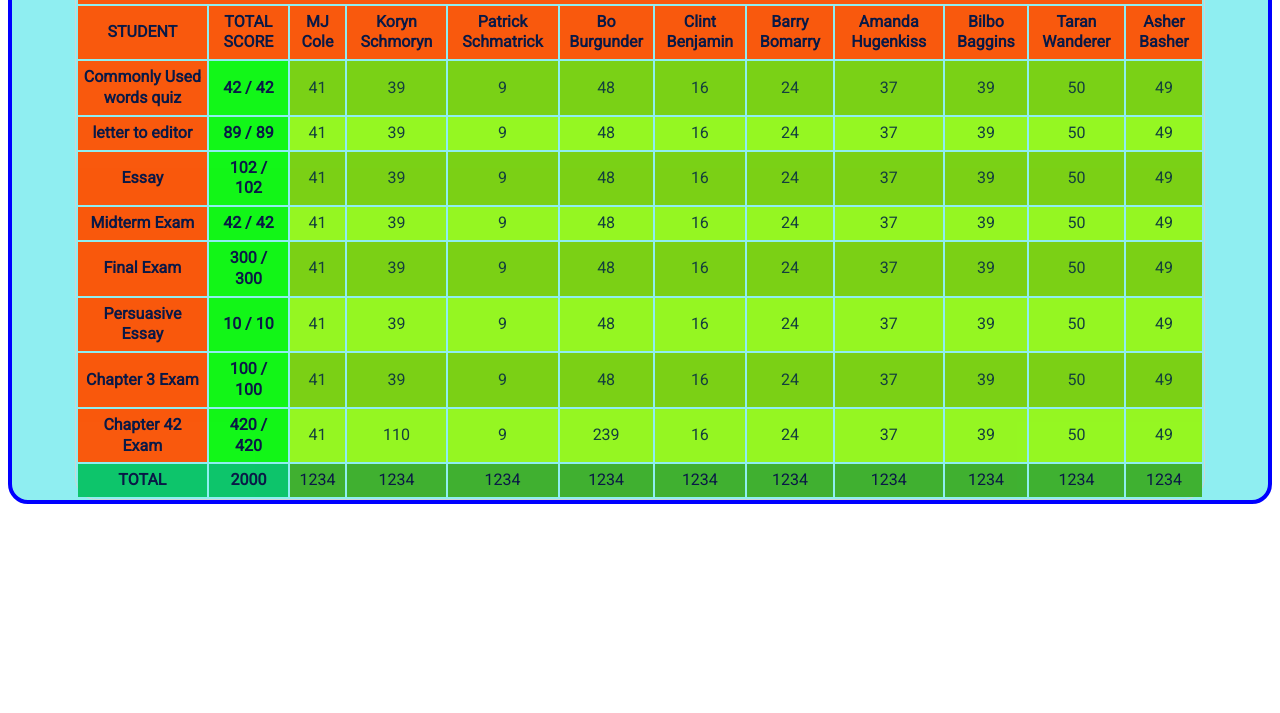
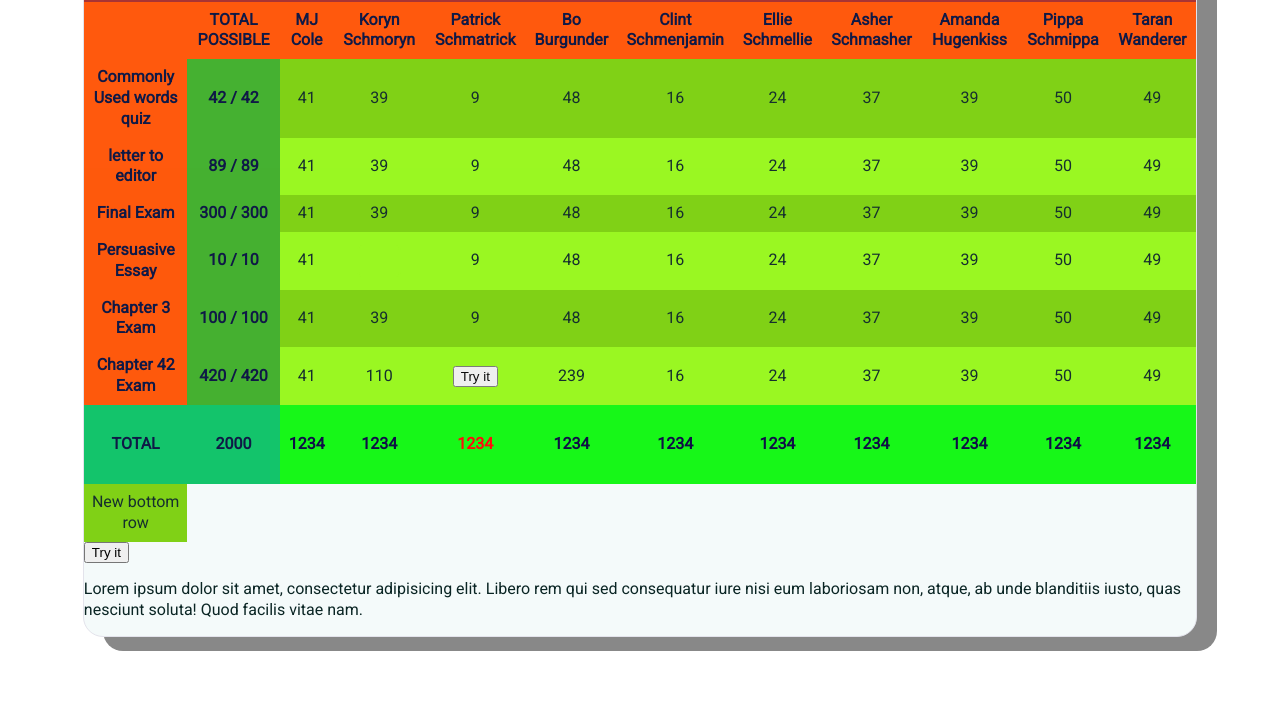
Before and after one commit to PDTayl888/grades, a website: page index.html in a window 1280 px wide. Shown: the part 87-800 px from the top of the page. Drawn offline with Linux system fonts and the light colour scheme; a web font is replaced by a local one.

Commit message:
getting a better idea of how i want table to behave.

```diff
--- a/dev_index.js
+++ b/dev_index.js
@@ -1,8 +1,85 @@
 
-console.log('poop on poop on poop');
 
-var coll = document.getElementsByClassName("collapsible");
-var i;
+
+function myFunction() {
+  console.log('outerFunction');
+  const row = document.getElementById("poop");
+  console.log(row);
+  const x = row.insertCell(1);
+  x.innerHTML = "NEW SHIT";
+  console.log(x.innerHTML);
+
+  myOtherFunction();
+}
+function myOtherFunction() {
+  console.log('innerFunction');
+  const otherRow = document.getElementById("death");
+  console.log(otherRow);
+  const y = otherRow.insertCell(1);
+  y.innerHTML = "OTHER NEW SHIT";
+}
+
+var test = document.querySelector('.shite');
+console.log(test);
+test.setAttribute("class", "student1");
+
+function changeColor(newColor) {
+  const otherRow = document.getElementById("death");
+  console.log(otherRow);
+  console.log("shart shart");
+  var elem = document.getElementById("fuct");
+  elem.style.color = newColor;
+}
+
+changeColor('red');
+
+function addClassToSchedule() {
+  console.log('function is working!!!');
+  const tableName = document.getElementById('table_id');
+  console.log(tableName);
+  const row = tableName.insertRow(-1);
+
+  console.log('pooooooopppppp');
+}
+
+const sayHi = function() {
+  console.log("Hey there!");
+}
+
+sayHi();
+
+addClassToSchedule(8);
+
+function addRow(tableID) {
+  // Get a reference to the table
+  let tableRef = document.getElementById(tableID);
+
+  // Insert a row at the end of the table
+  let newRow = tableRef.insertRow(-1);
+
+  // Insert a cell in the row at index 0
+  let newCell = newRow.insertCell(0);
+
+  // Append a text node to the cell
+  let newText = document.createTextNode('New bottom row');
+  newCell.appendChild(newText);
+}
+
+// Call addRow() with the table's ID
+addRow('table_id');
+
+/*
+function myFunction() {
+  //var row_poop = document.getElementById("poop");
+  var rowFart = document.getElementById("fart");
+  //var y = row_poop.insertCell(2);
+  var x = rowFart.insertCell(2);
+  x.innerHTML = "HELLO WORLD";
+  //y.innerHTML = "New cell";
+}
+*/
+
+
 
 
 /*
--- a/index.html
+++ b/index.html
@@ -5,34 +5,35 @@
     <meta name="viewport" content="width=device-width, initial-scale=1.0">
     <meta http-equiv="X-UA-Compatible" content="ie=edge">
     <title>Grades</title>
-    <script src="dev_index.js"></script>
     <link rel="stylesheet" type="text/css" href="style.css">
 </head>
 <body>
 
-    <div class="container">
-        <table align="center">
-            <tr>
-                <td colspan="12" align="center"><h1>Google</h1></td>
+    <div style="margin: auto" class="table_container">
+        <table align="center" id="table_id">
+            <thead>
+            <tr id="fart">
+                <td colspan="12" align="center" style="background-color:brown"><h1>Communications 101</h1></td>
             </tr>
+        </thead>
             <colgroup>
                 <col style="background-color: rgb(255, 81, 0)">
                 <col style="background-color: rgb(12, 247, 12)">
                 <col span="11" style="background-color: rgb(150, 247, 23)">
             </colgroup>
             <tr style="background-color: rgb(255, 81, 0)">
-                <th>STUDENT</th>
-                <th>TOTAL SCORE</th>
+                <th></th>
+                <th>TOTAL POSSIBLE</th>
                 <th>MJ Cole</th>
                 <th>Koryn Schmoryn</th>
                 <th>Patrick Schmatrick</th>
                 <th>Bo Burgunder</th>
-                <th>Clint Benjamin</th>
-                <th>Barry Bomarry</th>
+                <th>Clint Schmenjamin</th>
+                <th>Ellie Schmellie</th>
+                <th>Asher Schmasher</th>
                 <th>Amanda Hugenkiss</th>
-                <th>Bilbo Baggins</th>
+                <th>Pippa Schmippa</th>
                 <th>Taran Wanderer</th>
-                <th>Asher Basher</th>
             </tr>
             <tr>
                 <th class="headerCorrect">Commonly Used words quiz</th>
@@ -62,6 +63,7 @@
                 <td>50</td>
                 <td>49</td>
             </tr>
+            <!--
             <tr>
                 <th class="headerCorrect">Essay</th>
                 <th class="scoreHeaderCorrect">102 / 102</th>
@@ -75,6 +77,7 @@
                 <td>39</td>
                 <td>50</td>
                 <td>49</td>
+            </tr>
             <tr>
                 <th class="headerCorrect">Midterm Exam</th>
                 <th class="scoreHeaderCorrect">42 / 42</th>
@@ -88,6 +91,7 @@
                 <td>39</td>
                 <td>50</td>
                 <td>49</td>
+            </tr>-->
             <tr>
                 <th class="headerCorrect">Final Exam</th>
                 <th class="scoreHeaderCorrect">300 / 300</th>
@@ -101,11 +105,12 @@
                 <td>39</td>
                 <td>50</td>
                 <td>49</td>
-            <tr>
+            </tr>
+            <tr id="poop">
                 <th class="headerCorrect">Persuasive Essay</th>
                 <th class="scoreHeaderCorrect">10 / 10</th>
                 <td>41</td>
-                <td>39</td>
+                <td><input type="text"></input></td>
                 <td>9</td>
                 <td>48</td>
                 <td>16</td>
@@ -114,6 +119,7 @@
                 <td>39</td>
                 <td>50</td>
                 <td>49</td>
+            </tr>
             <tr>
                 <th class="headerCorrect">Chapter 3 Exam</th>
                 <th class="scoreHeaderCorrect">100 / 100</th>
@@ -128,12 +134,12 @@
                 <td>50</td>
                 <td>49</td>
             </tr>
-            <tr>
+            <tr id="death">
                 <th class="headerCorrect">Chapter 42 Exam</th>
                 <th class="scoreHeaderCorrect">420 / 420</th>
                 <td>41</td>
                 <td>110</td>
-                <td>9</td>
+                <td><button onclick="myFunction()">Try it</button></td>
                 <td>239</td>
                 <td>16</td>
                 <td>24</td>
@@ -145,20 +151,30 @@
             <tr>
                 <th class="total">TOTAL</th>
                 <th class="total">2000</th>
-                <td class="studentTotal">1234</td>
-                <td class="studentTotal">1234</td>
-                <td class="studentTotal">1234</td>
-                <td class="studentTotal">1234</td>
-                <td class="studentTotal">1234</td>
-                <td class="studentTotal">1234</td>
-                <td class="studentTotal">1234</td>
-                <td class="studentTotal">1234</td>
-                <td class="studentTotal">1234</td>
-                <td class="studentTotal">1234</td>
+                <td class="studentTotal"><h4>1234</h4></td>
+                <td class="studentTotal"><h4>1234</h4></td>
+                <td class="studentTotal" id="fuct"><h4>1234</h4></td>
+                <td class="studentTotal"><h4>1234</h4></td>
+                <td class="studentTotal"><h4>1234</h4></td>
+                <td class="studentTotal"><h4>1234</h4></td>
+                <td class="studentTotal"><h4>1234</h4></td>
+                <td class="studentTotal"><h4>1234</h4></td>
+                <td class="studentTotal"><h4>1234</h4></td>
+                <td class="studentTotal"><h4>1234</h4></td>
             </tr>
         </table>
+        <button onclick="myFunction()">Try it</button>
+
+    <div>
+        <p class="shite"> Lorem ipsum dolor sit amet, consectetur adipisicing elit. Libero rem qui sed consequatur iure nisi eum laboriosam non, atque, ab unde blanditiis iusto, quas nesciunt soluta! Quod facilis vitae nam.
+
+        </p>
+    </div>
+
     </div>
     </div>
+    <script src="dev_index.js"></script>
+
 </body>
 </html>
 
--- a/style.css
+++ b/style.css
@@ -4,20 +4,35 @@
 @import url('https://fonts.googleapis.com/css?family=Roboto');
 /* MAKE ALL SECTIONS COLLAPSIBLE IN FINISHED PRODUCT\! */
 
+
 body {
     font-family: Roboto;
     font-size: 1em;
     line-height: 1.3em;
-    color: rgb(14, 54, 52)
+    color: rgb(10, 37, 36);
 }
 
-.container {
-    border: 4px solid blue;
+input   {
+  padding:5px;
+  border:2px solid  rgb(150, 247, 23) ;
+  -webkit-border-radius: 5px;
+  border-radius: 5px;
+  background-color:  rgb(150, 247, 23);
+  color: rgb(10, 37, 36);
+  font-size: 16px;
+  text-align: center;
+  width: 30px;
+}
+
+.table_container {
+    width: 88%;
+    border: 1px solid rgb(227, 227, 235);
     border-radius: 20px;
-    background-color: rgb(143, 238, 241);
+    background-color: rgb(244, 250, 250);
     /*background-color: rgb(241, 23, 23);*/
     overflow-x: auto;
     overflow-y: auto;
+    box-shadow: 20px 14px #888888;
 }
 
 .studentsSection {
@@ -33,11 +48,14 @@ body {
 }
 
 table {
-    border: 1px solid lightgray;
-    border-radius: 22px;
+
     opacity: 0.95;
-    /* border-collapse: collapse; */
-    width: 90%;
+    width: 100%;
+    table-layout: auto;
+    border-spacing: 0px;
+    border-collapse: collapse;
+    /*border-spacing: 0;*/
+    min-width: 350px;
 }
 
 col {
@@ -46,24 +64,28 @@ col {
 
 tr:nth-child(even) {
     background: rgb(122, 207, 10);
+
 }
 
 th {
     text-align: center;
     color: rgb(3, 13, 61);
-    padding: 6px;
+    padding: 8px;
 }
 
 td {
+    display: table-cell;
     text-align: center;
-    padding: 6px;
+    padding: 8px;
 }
+
 .headerCorrect {
     background-color: rgb(255, 81, 0);
 }
 
 .scoreHeaderCorrect {
-    background-color: rgb(12, 247, 12);
+    background-color: rgb(60, 173, 38);
+
 }
 
 .total {
@@ -71,12 +93,50 @@ td {
 }
 
 .studentTotal {
-    background-color: rgb(60, 173, 38);
-    color: rgb(3, 13, 61);
-
+    background-color: rgb(12, 247, 12);
+    color: rgb(3, 3, 61);
 }
 
+
+/* TTTTTTTTTTTTTTTTTTTTTTTTTTTTTTTTTTTTTTTTTTTTTTTTTTTTTTTTTTTTT
+
+table tr th,
+table tr td {
+  border-right: 1px solid #bbb;
+  border-bottom: 1px solid #bbb;
+  padding: 5px;
+}
+table tr th:first-child,
+table tr td:first-child {
+  border-left: 1px solid #bbb;
+}
+table tr th {
+  background: #eee;
+  border-top: 1px solid #bbb;
+  text-align: left;
+}
+
+ top-left border-radius
+table tr:first-child th:first-child {
+  border-top-left-radius: 6px;
+}
+
+ top-right border-radius
+table tr:first-child th:last-child {
+  border-top-right-radius: 6px;
+}
+
+ bottom-left border-radius
+table tr:last-child td:first-child {
+  border-bottom-left-radius: 6px;
+}
+
+ bottom-right border-radius
+table tr:last-child td:last-child {
+  border-bottom-right-radius: 6px;
+}
 /*
+
 .collapsible {
     background-color: goldenrod;
     color: #444;
```
